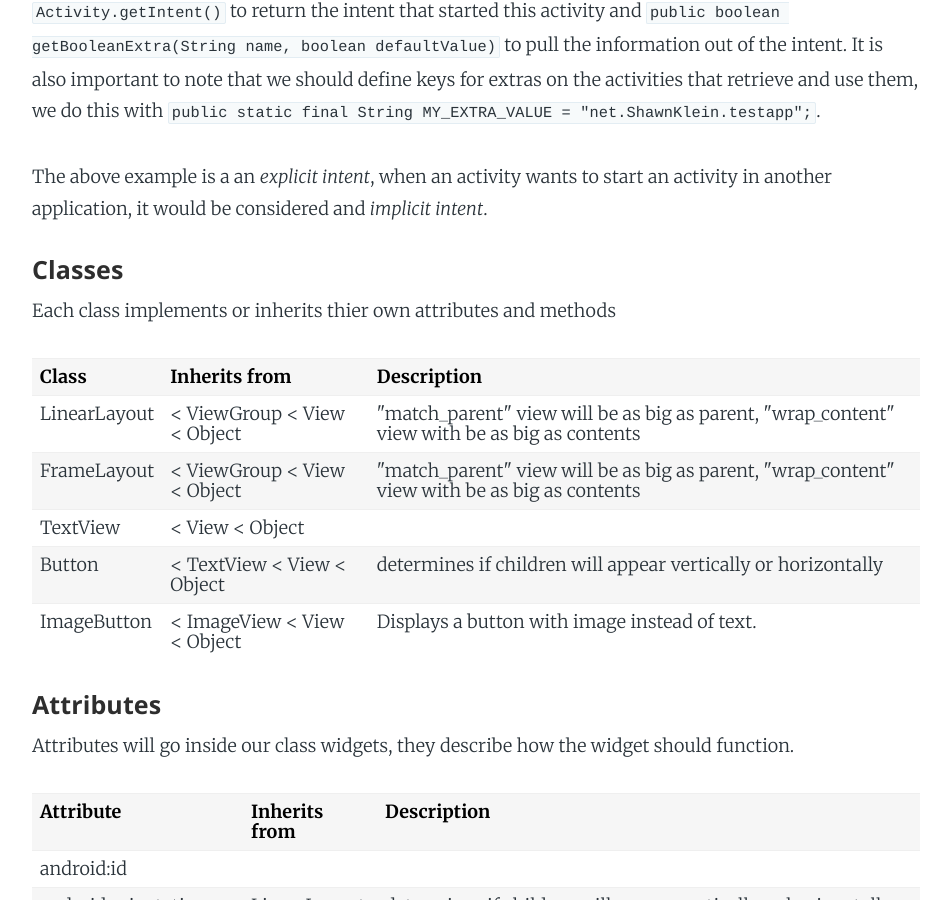
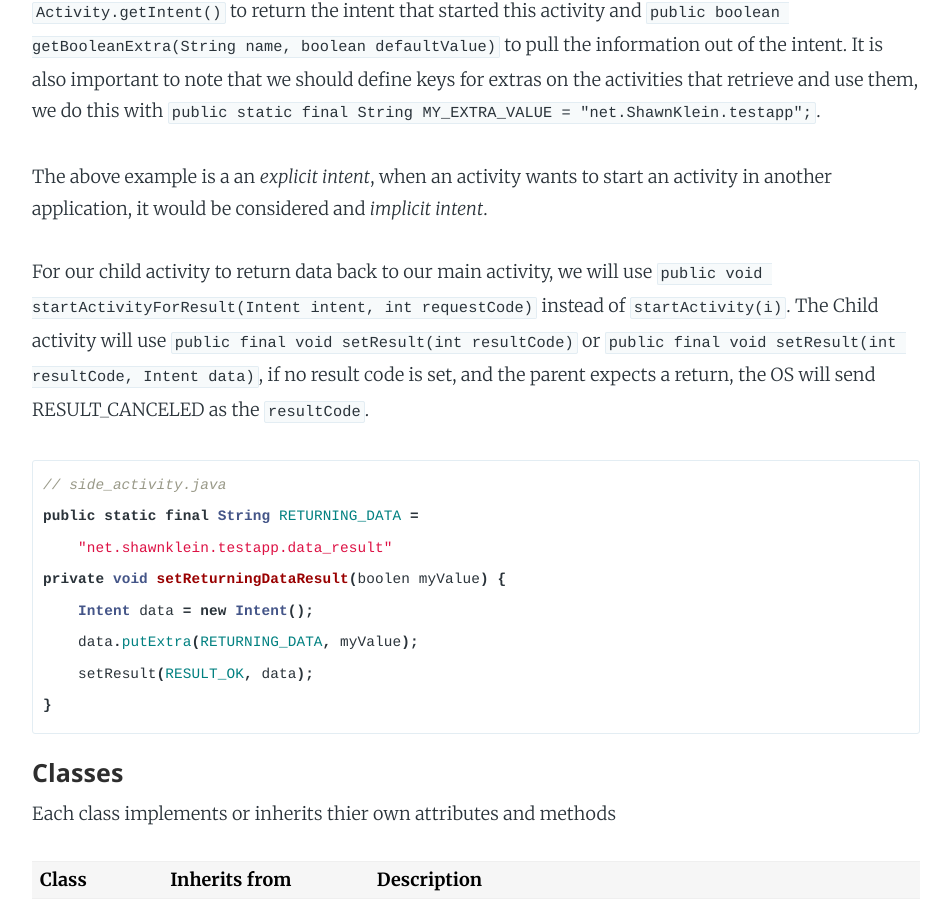
Before and after one commit to Carpk/ShawnKlein, a Jekyll site: the page built from _posts/2016-07-16-introduction-to-android.md, in a window 1280 px wide and 900 px high, scrolled down 2350 px. Shown: the whole window, without its empty margins (164-1115 px from the left). Built offline with Jekyll 4.4.1, drawn with Linux system fonts in a browser that asks for light colours; nearby versions of some CDN libraries; some web fonts are replaced; Markdown is read by kramdown in place of the engine named in the settings.

Commit message:
add section regarding the return of data from an activity in Intro to Android

`````diff
--- a/_posts/2016-07-16-introduction-to-android.md
+++ b/_posts/2016-07-16-introduction-to-android.md
@@ -53,6 +53,19 @@
 The ActivityManager will then check the package's manifest for a declaration with the same name as the specified Class. If no declaration is found, it will respond with a ActivityNotFoundException. We call `Activity.getIntent()` to return the intent that started this activity and `public boolean getBooleanExtra(String name, boolean defaultValue)` to pull the information out of the intent. It is also important to note that we should define keys for extras on the activities that retrieve and use them, we do this with `public static final String MY_EXTRA_VALUE = "net.ShawnKlein.testapp";`.
 
 The above example is a an _explicit intent_, when an activity wants to start an activity in another application, it would be considered and _implicit intent_.
+
+For our child activity to return data back to our main activity, we will use `public void startActivityForResult(Intent intent, int requestCode)` instead of `startActivity(i)`. The Child activity will use `public final void setResult(int resultCode)` or `public final void setResult(int resultCode, Intent data)`, if no result code is set, and the parent expects a return, the OS will send RESULT_CANCELED as the `resultCode`.
+
+````java
+// side_activity.java
+public static final String RETURNING_DATA =
+    "net.shawnklein.testapp.data_result"
+private void setReturningDataResult(boolen myValue) {
+    Intent data = new Intent();
+    data.putExtra(RETURNING_DATA, myValue);
+    setResult(RESULT_OK, data);
+}
+````
 
 #### Classes
 
`````
